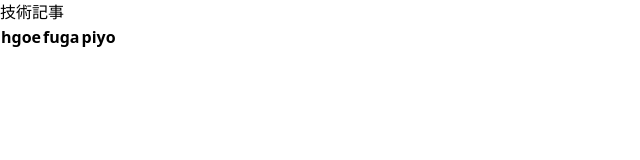
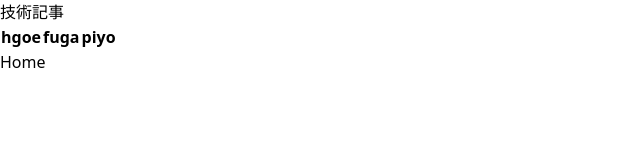
Before and after one commit to daikimare/my-portfolio, a Next.js app: page /Kiji in a window 1280 px wide. Shown: the top 160 px of the page, without its empty margins (0-640 px from the left). Built offline with nearby package versions, Linux system fonts and the light colour scheme.

Commit message:
homeへのリンクのみ追加（内容は未追加）

```diff
--- a/pages/Kiji.js
+++ b/pages/Kiji.js
@@ -1,5 +1,6 @@
 import React from 'react';
 import Head from 'next/head';
+import Link from 'next/link';
 
 export default function Kiji() {
   return(
@@ -24,6 +25,9 @@ export default function Kiji() {
           </tbody>
         </table>
       </body>
+      <footer>
+        <h3><Link href="/">Home</Link></h3>
+      </footer>
     </div>
   )
 }
--- a/pages/Product.js
+++ b/pages/Product.js
@@ -1,5 +1,6 @@
 import React from 'react';
 import Head from 'next/head';
+import Link from 'next/link';
 // import Image from 'next/image';
 
 export default function Product() {
@@ -12,6 +13,9 @@ export default function Product() {
       <body>
         <h1>成果物</h1>
       </body>
+      <footer>
+        <h3><Link href="/">Home</Link></h3>
+      </footer>
     </div>
   )
 }
```
